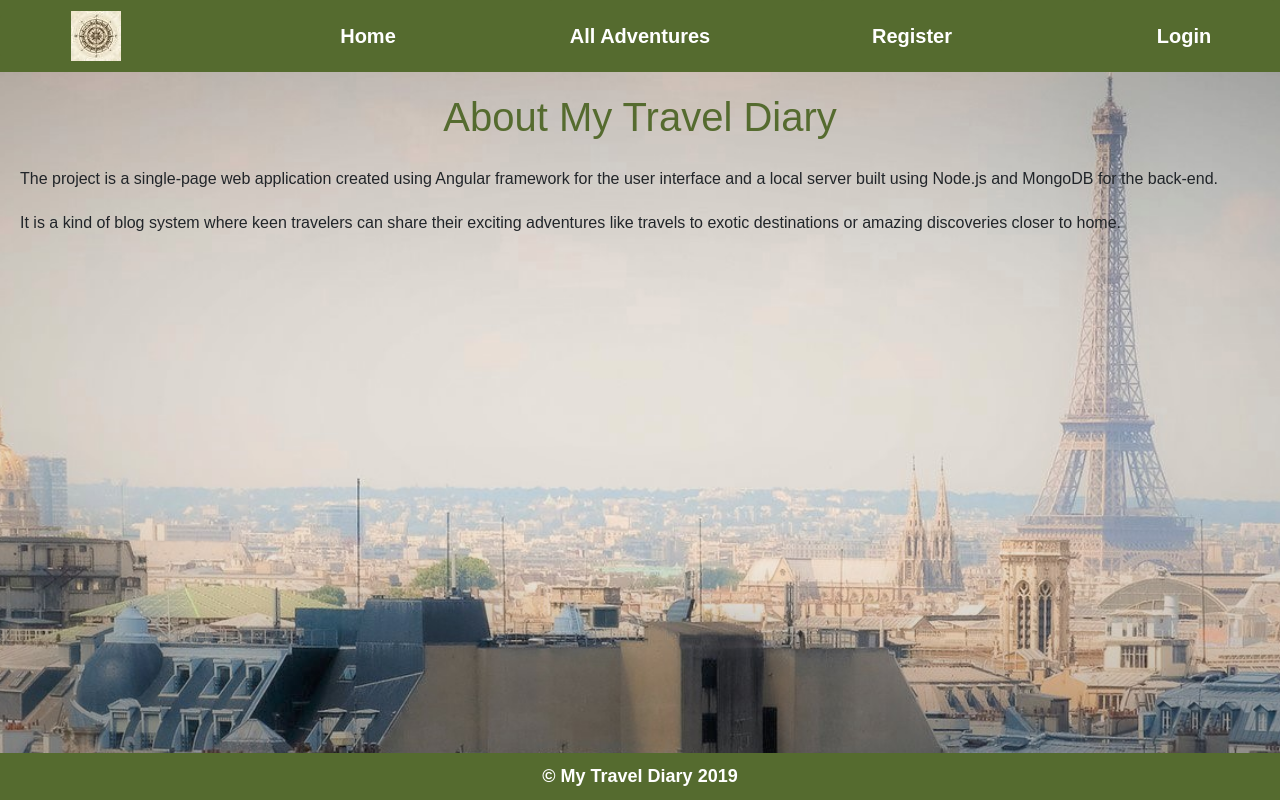
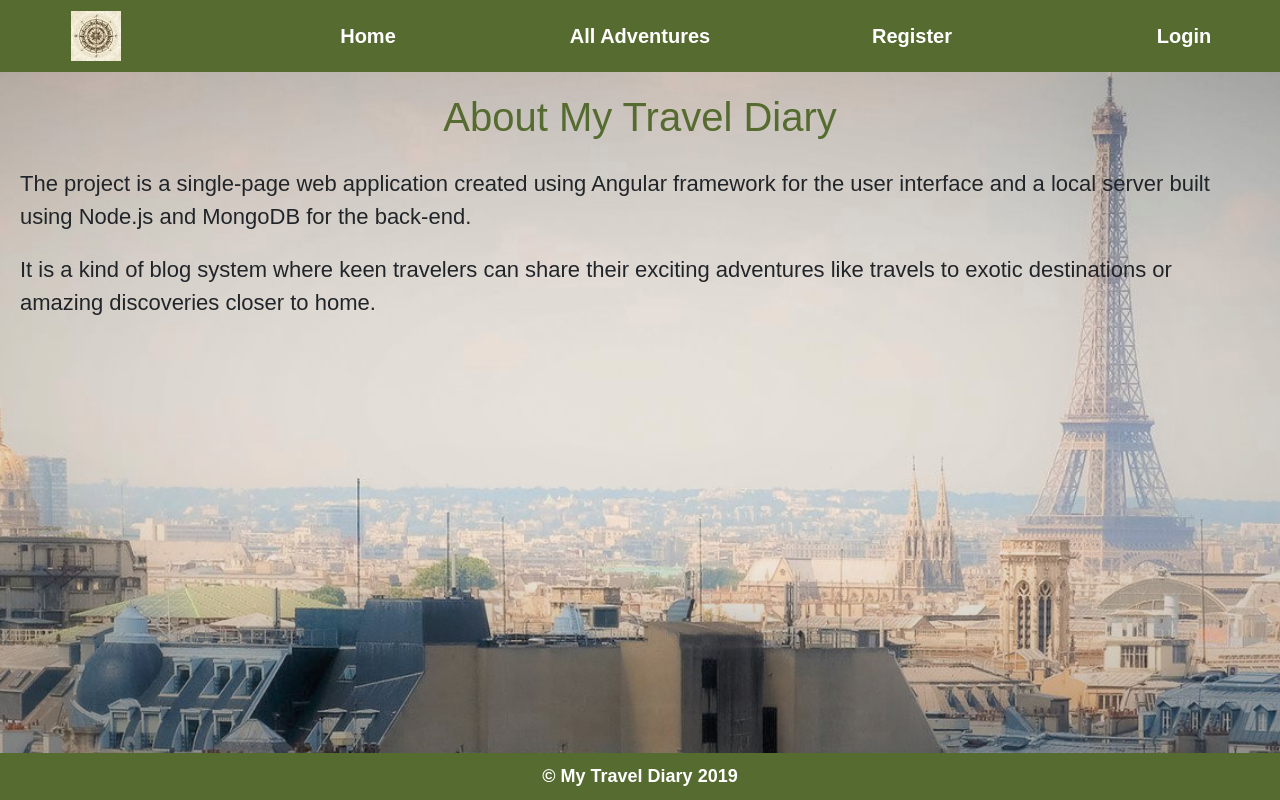
Before and after one commit to TsvetaKoleva22/Angular-Travel-Diary, an Angular app in the folder travel-angular/: page /about in a window 1280 px wide. Built offline with nearby package versions, Linux system fonts and the light colour scheme.

Commit message:
minor changes

```diff
--- a/travel-angular/src/app/components/adventures/my-advs/my-advs.component.html
+++ b/travel-angular/src/app/components/adventures/my-advs/my-advs.component.html
@@ -1,7 +1,7 @@
 <h2 class="allHeading">My Posts</h2>
 
-<h2 *ngIf="!hasAdv" class="help">Sorry, you have no posts yet</h2>
-<p *ngIf="!hasAdv" class="help">Hurry up and add your newest adventure now!</p>
+<p *ngIf="!hasAdv" class="aboutPar">Sorry, you have no posts yet...</p>
+<p *ngIf="!hasAdv" class="aboutPar">Hurry up and add your newest adventure now!</p>
 
 <div class="container help">
   <div class="row">
--- a/travel-angular/src/app/components/auth/register/register.component.html
+++ b/travel-angular/src/app/components/auth/register/register.component.html
@@ -48,7 +48,7 @@
     </div>
     <div class="form-group">
       <label for="confirmPassword">Confirm Password</label>
-      <input required ngModel #confirmPassword="ngModel" type="password" class="form-control" id="confirmPassword"
+      <input required minlength="6" ngModel #confirmPassword="ngModel" type="password" class="form-control" id="confirmPassword"
         name="confirmPassword" placeholder="Confirm your password">
       <div *ngIf="confirmPassword.touched">
         <div *ngIf="password.value !== confirmPassword.value" class="alert-danger">
--- a/travel-angular/src/app/core/interceptors/res.interceptor.ts
+++ b/travel-angular/src/app/core/interceptors/res.interceptor.ts
@@ -22,7 +22,7 @@ export class ResInterceptor implements HttpInterceptor {
         if(event instanceof HttpResponse && (request.url.endsWith('login') || request.url.endsWith('signup')
           || request.url.includes('create') ||  request.url.includes('delete') || request.url.includes('edit')
           || request.url.includes('like'))){
-          console.log(event);
+          // console.log(event);
           if (event.body.success && request.url.endsWith('login')){
             this.authService.saveUserInfo(event.body);
             this.toastr.success(event.body.message, 'Success');
--- a/travel-angular/src/styles.css
+++ b/travel-angular/src/styles.css
@@ -102,7 +102,8 @@ nav.navbar-menu a:hover {
 
 .aboutPar{
     margin: 20px;
-    font-size: 16px;
+    font: 22px/1.5 'Lucida Calligraphy', sans-serif;
+    font-size: 22px;
 }
 #hiPar{
     text-align: right;
```
